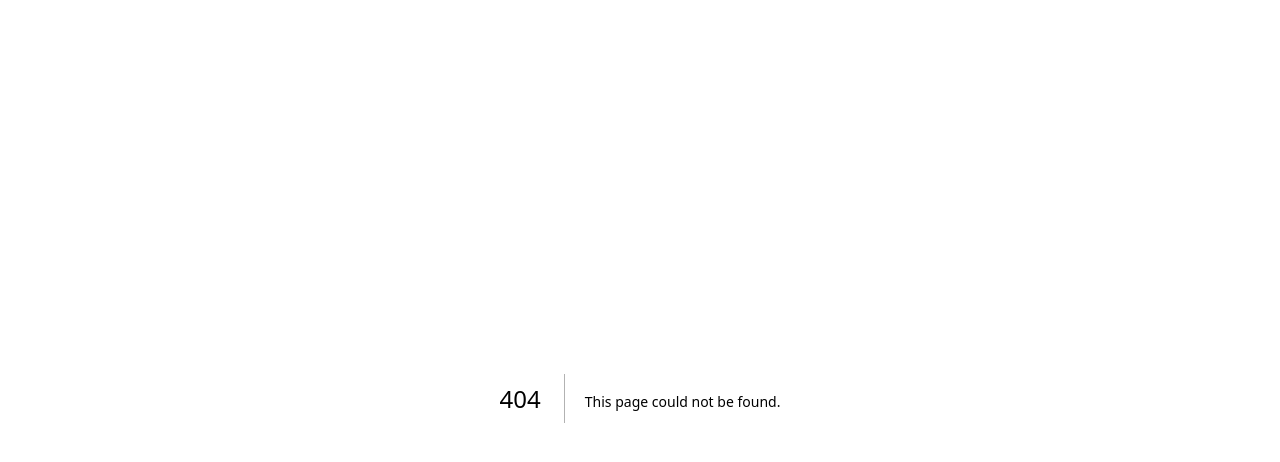
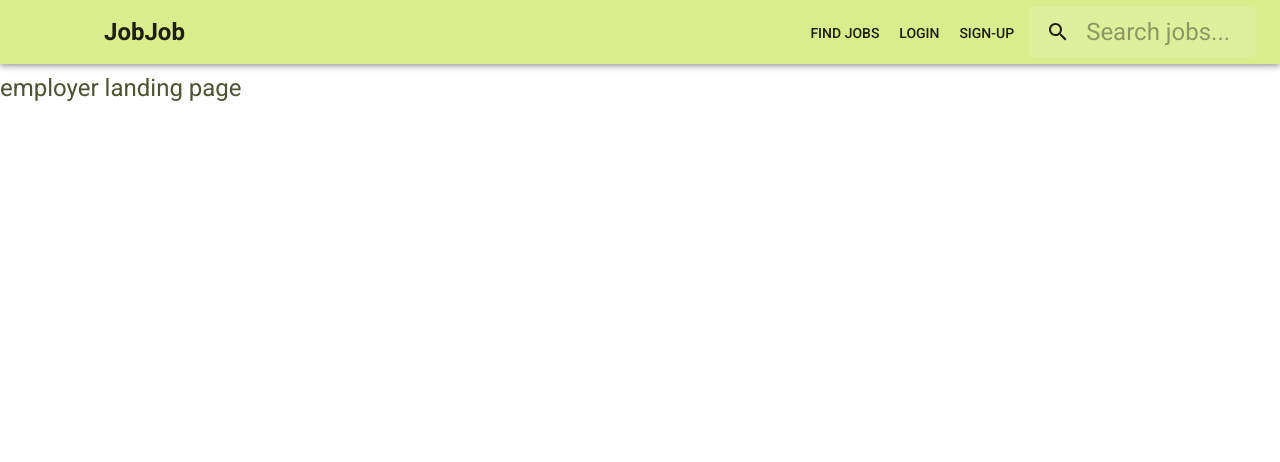
Before and after one commit to nargesghan/frontend, a Next.js app: page /employer in a window 1280 px wide. Before the commit this address had no page. Shown: the top 462 px of the page. Built offline with nearby package versions, Linux system fonts and the light colour scheme.

Commit message:
feat: add different navbars for employee and employer

```diff
--- /dev/null
+++ b/src/app/employer/layout.tsx
@@ -0,0 +1,14 @@
+import ButtonAppBar from "@/components/General/EmployerNavbar"
+export default function EmployerLayout({
+    children, // will be a page or nested layout
+  }: {
+    children: React.ReactNode
+  }) {
+    return (
+      <section>
+        <ButtonAppBar/>
+
+        {children}
+      </section>
+    )
+  }
--- /dev/null
+++ b/src/app/employer/page.tsx
@@ -0,0 +1,15 @@
+import React from 'react';
+
+interface Props {
+  // define your props here
+}
+
+const Page: React.FC<Props> = (props) => {
+  return (
+    <div>
+      employer landing page
+    </div>
+  );
+}
+
+export default Page;
--- a/src/app/job/[id]/page.tsx
+++ b/src/app/job/[id]/page.tsx
@@ -1,5 +1,5 @@
 import React from "react";
-import ButtonAppBar from "@/components/General/Navbar";
+import ButtonAppBar from "@/components/General/EmployeeNavbar";
 import Jobheader from "@/components/Job/Jobheader";
 import Grid from "@mui/material/Grid";
 import jobs from "@/MockData/data";
--- a/src/app/layout.tsx
+++ b/src/app/layout.tsx
@@ -2,8 +2,8 @@
 import type { Metadata } from "next";
 import { Inter } from "next/font/google";
 import "./globals.css";
-import { AppRouterCacheProvider } from "@mui/material-nextjs/v14-appRouter";
 import ThemeRegistry from "../components/ThemeRegistry/ThemeRegistry";
+
 
 const inter = Inter({ subsets: ["latin"] });
 
--- a/src/app/page.tsx
+++ b/src/app/page.tsx
@@ -1,14 +1,15 @@
 import React from "react";
-import ButtonAppBar from "../components/General/Navbar";
+
 import SiteIntro from "../components/Home/SiteIntro";
 import JobBox from "@/components/General/JobBox";
 import jobs from "@/MockData/data";
 import { Grid } from "@mui/material";
+import ButtonAppBar from "../components/General/EmployeeNavbar";
 
 export default function Home() {
   return (
     <>
-      <ButtonAppBar />
+      <ButtonAppBar/>
       <SiteIntro />
       <Grid
         container
--- /dev/null
+++ b/src/components/General/EmployerNavbar.tsx
@@ -0,0 +1,89 @@
+"use client";
+import * as React from "react";
+import AppBar from "@mui/material/AppBar";
+import Box from "@mui/material/Box";
+import Toolbar from "@mui/material/Toolbar";
+import Typography from "@mui/material/Typography";
+import Button from "@mui/material/Button";
+import SearchIcon from "@mui/icons-material/Search";
+import { styled, alpha } from "@mui/material/styles";
+import InputBase from "@mui/material/InputBase";
+import Link from "next/link";
+
+const Search = styled("div")(({ theme }) => ({
+  position: "relative",
+  borderRadius: theme.shape.borderRadius,
+  backgroundColor: alpha(theme.palette.common.white, 0.15),
+  "&:hover": {
+    backgroundColor: alpha(theme.palette.common.white, 0.25),
+  },
+  marginLeft: 0,
+  width: "100%",
+  [theme.breakpoints.up("sm")]: {
+    marginLeft: theme.spacing(1),
+    width: "auto",
+  },
+}));
+
+const SearchIconWrapper = styled("div")(({ theme }) => ({
+  padding: theme.spacing(0, 2),
+  height: "100%",
+  position: "absolute",
+  pointerEvents: "none",
+  display: "flex",
+  alignItems: "center",
+  justifyContent: "center",
+}));
+
+const StyledInputBase = styled(InputBase)(({ theme }) => ({
+  color: "inherit",
+  width: "100%",
+  "& .MuiInputBase-input": {
+    padding: theme.spacing(1, 1, 1, 0),
+    // vertical padding + font size from searchIcon
+    paddingLeft: `calc(1em + ${theme.spacing(4)})`,
+    transition: theme.transitions.create("width"),
+    [theme.breakpoints.up("sm")]: {
+      width: "12ch",
+      "&:focus": {
+        width: "20ch",
+      },
+    },
+  },
+}));
+
+export default function ButtonAppBar() {
+  return (
+    <Box sx={{ flexGrow: 1 }}>
+      <AppBar position="static">
+        <Toolbar>
+          <Typography
+            variant="h2"
+            component="h1"
+            sx={{ flexGrow: 1, paddingLeft: 10 }}
+          >
+            JobJob
+          </Typography>
+          <Link href='/'>
+            <Button color="inherit">find Jobs</Button>
+          </Link>
+          <Link href="/authentication/employer/login">
+            <Button color="inherit">Login</Button>
+          </Link>
+          <Link href="/authentication/employer/signup">
+            <Button color="inherit">Sign-up</Button>
+          </Link>
+          <Search>
+            <SearchIconWrapper>
+              <SearchIcon />
+            </SearchIconWrapper>
+            <StyledInputBase
+              placeholder="Search jobs..."
+              inputProps={{ "aria-label": "search" }}
+            />
+          </Search>
+        </Toolbar>
+      </AppBar>
+    </Box>
+  );
+}
```
Also changed, not shown: src/components/General/EmployeeNavbar.tsx (renamed from src/components/General/Navbar.tsx, +5 -3 lines).
